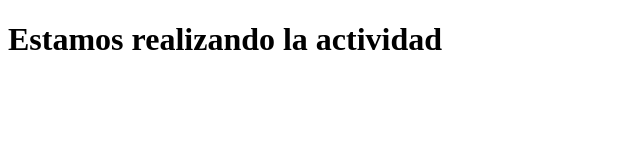
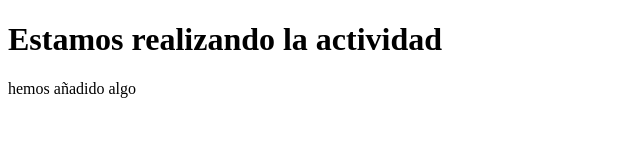
Before and after one commit to alejo577/prueba, a plain HTML site: page index.html in a window 1280 px wide. Shown: the whole page, without its empty margins (0-640 px from the left). Drawn offline with Linux system fonts and the light colour scheme.

Commit message:
segunda actualizacion

```diff
--- a/index.html
+++ b/index.html
@@ -8,5 +8,6 @@
 </head>
 <body>
     <h1> Estamos realizando la actividad </h1>
+    <p>hemos añadido algo</p>
 </body>
 </html>
```
